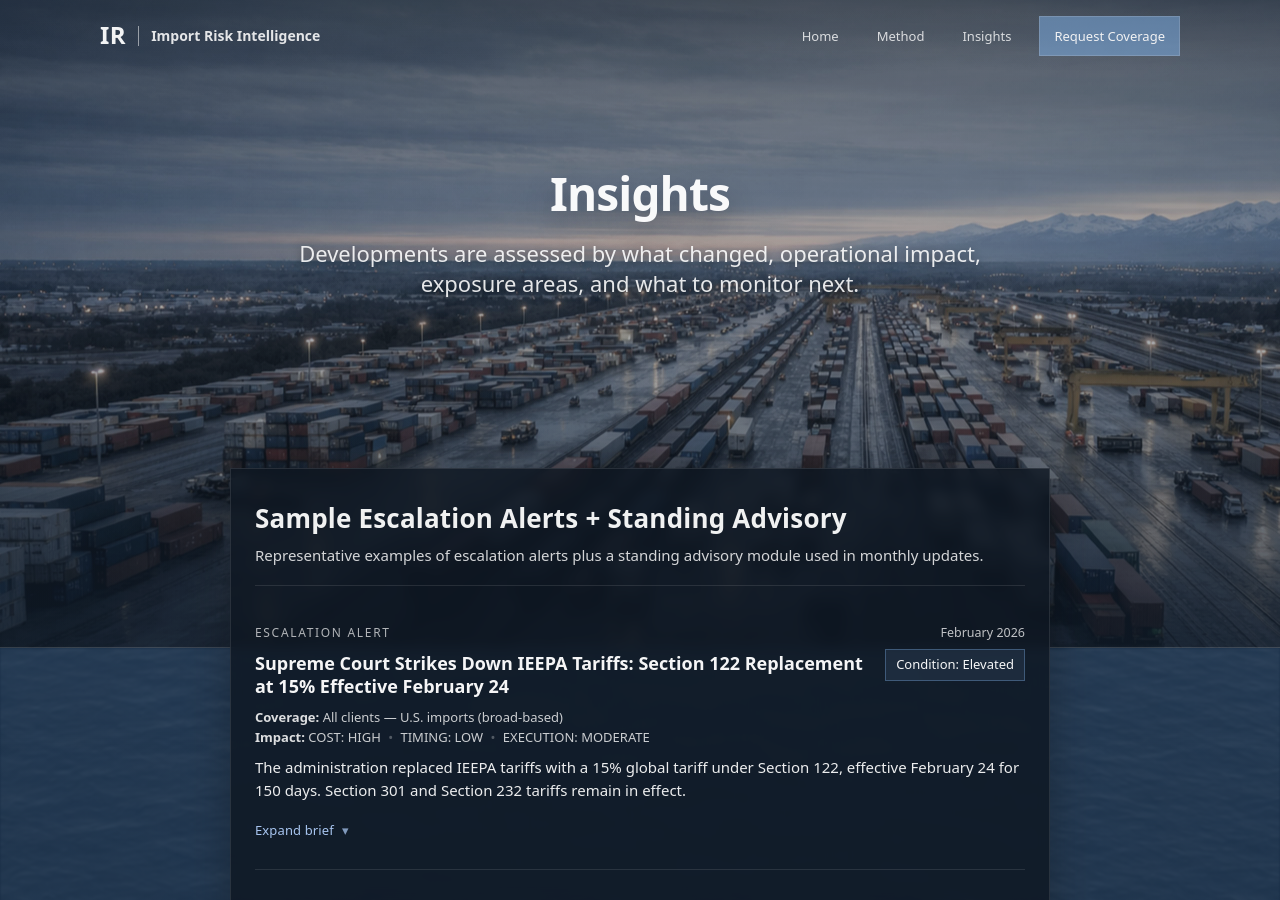
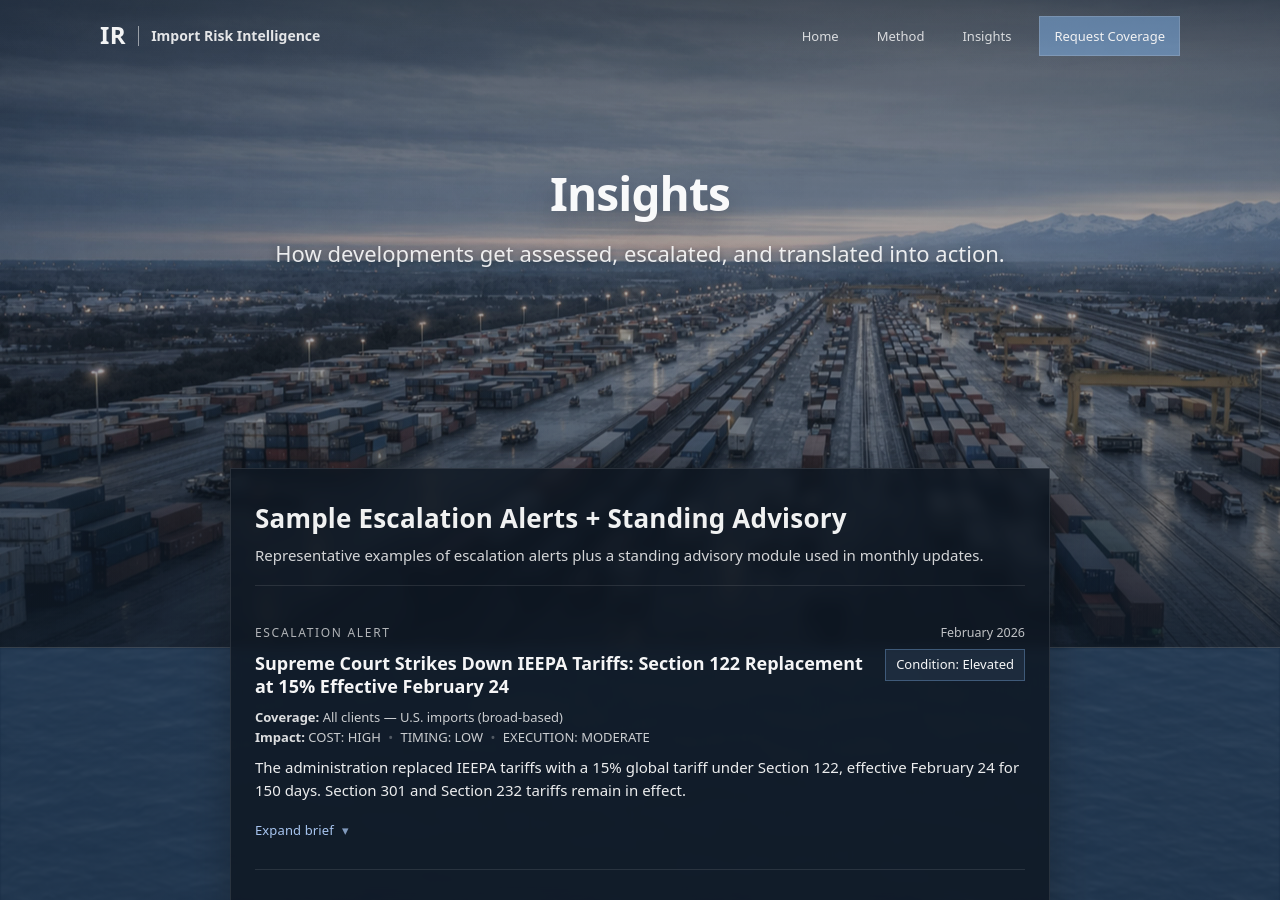
Before and after one commit to importrisk/import-risk-intelligence-site, a Jekyll site: the page built from insights.html, in a window 1280 px wide and 900 px high. Built offline with Jekyll 4.4.1, drawn with Linux system fonts in a browser that asks for light colours; some of the changed text lies outside the part shown.

Commit message:
Update insights.html

```diff
--- a/insights.html
+++ b/insights.html
@@ -14,7 +14,7 @@ description: Sample Escalation Alerts and Standing Advisories — concise, decis
       <div class="insights-hero-head">
         <h1 class="insights-title">Insights</h1>
         <p class="insights-subtitle">
-          Developments are assessed by what changed, operational impact, exposure areas, and what to monitor next.
+          How developments get assessed, escalated, and translated into action.
         </p>
       </div>
     </div>
@@ -503,7 +503,7 @@ description: Sample Escalation Alerts and Standing Advisories — concise, decis
         </article>
 
         <div class="brief-card-foot">
-          <p class="muted">Would early warning protect your bottom line?</p>
+          <p class="muted">Ready to see what this looks like for your lanes?</p>
           <a class="inline-learn-more" href="./contact.html">
             Start a coverage conversation →
           </a>
```
